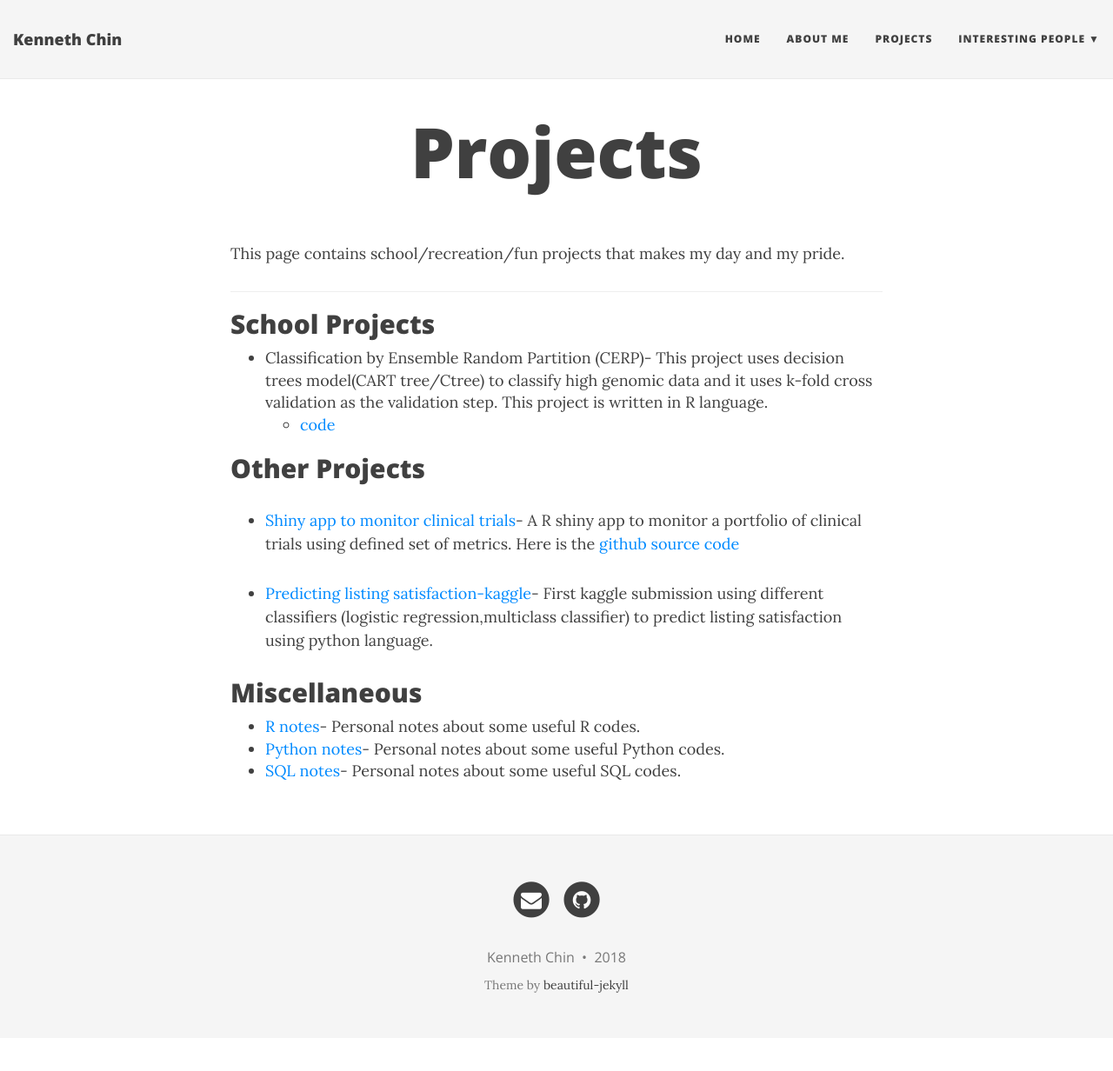
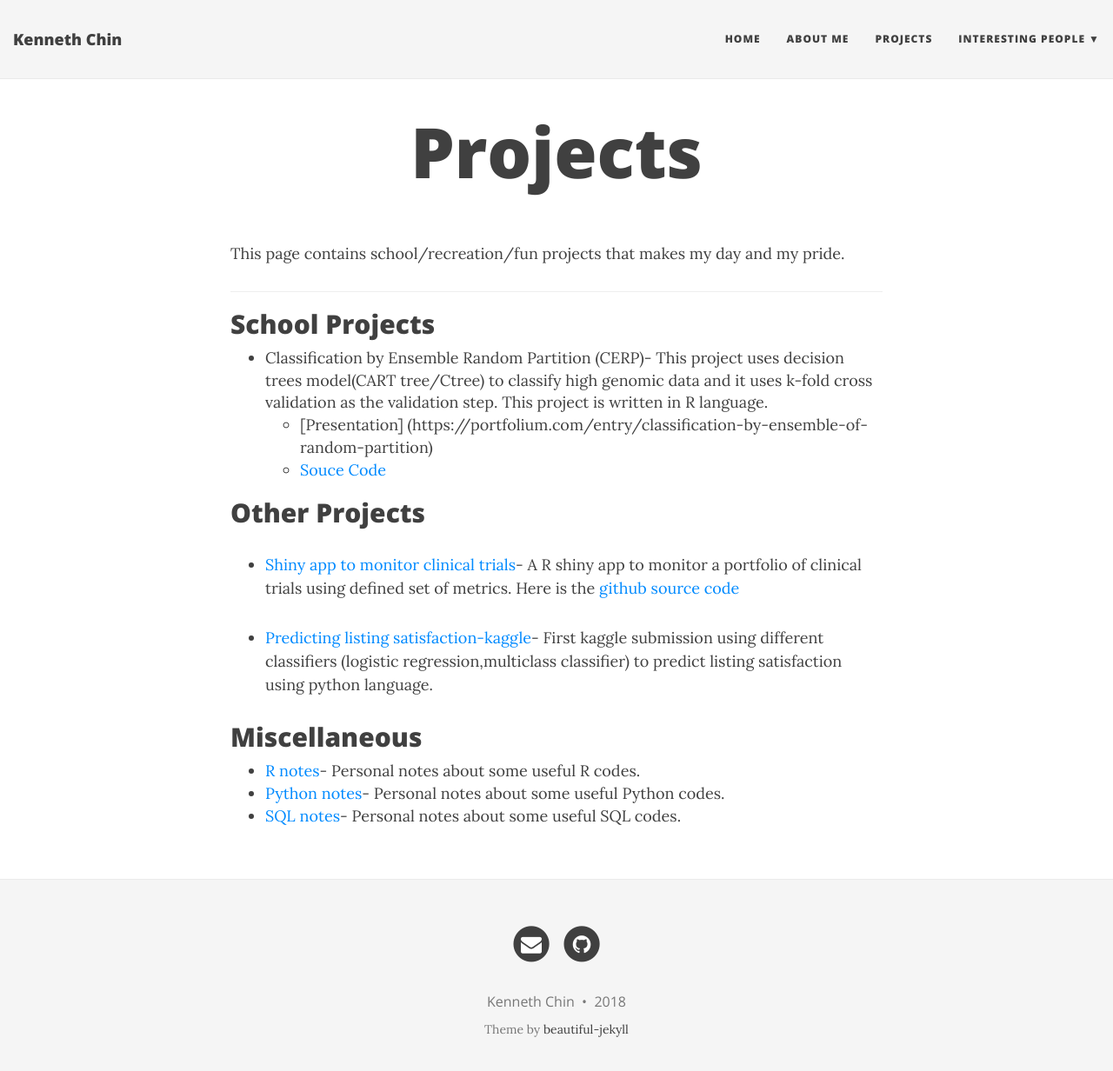
Before and after one commit to kennchin/kennchin.github.io, a Jekyll site: the page built from Projects.md, in a window 1280 px wide and 1245 px high. Shown: the top 1232 px of the window at 87% size. Built offline with Jekyll 4.4.1, drawn with Linux system fonts in a browser that asks for light colours; nearby versions of some CDN libraries.

Commit message:
Update Projects.md

```diff
--- a/Projects.md
+++ b/Projects.md
@@ -9,7 +9,8 @@ This page contains school/recreation/fun projects that makes my day and my pride
 
 ## School Projects
 - Classification by Ensemble Random Partition (CERP)- This project uses decision trees model(CART tree/Ctree) to classify high genomic data and it uses k-fold cross validation as the validation step. This project is written in R language.
-  - [code](https://github.com/kennchin/CERP)
+  - [Presentation] (https://portfolium.com/entry/classification-by-ensemble-of-random-partition)
+  - [Souce Code](https://github.com/kennchin/CERP)
 
 ## Other Projects
 - [Shiny app to monitor clinical trials](https://kennchin.shinyapps.io/Monitor/)- A R shiny app to monitor a portfolio of clinical trials using defined set of metrics. Here is the [github source code](https://github.com/kennchin/shiny_app_monitor)
```
